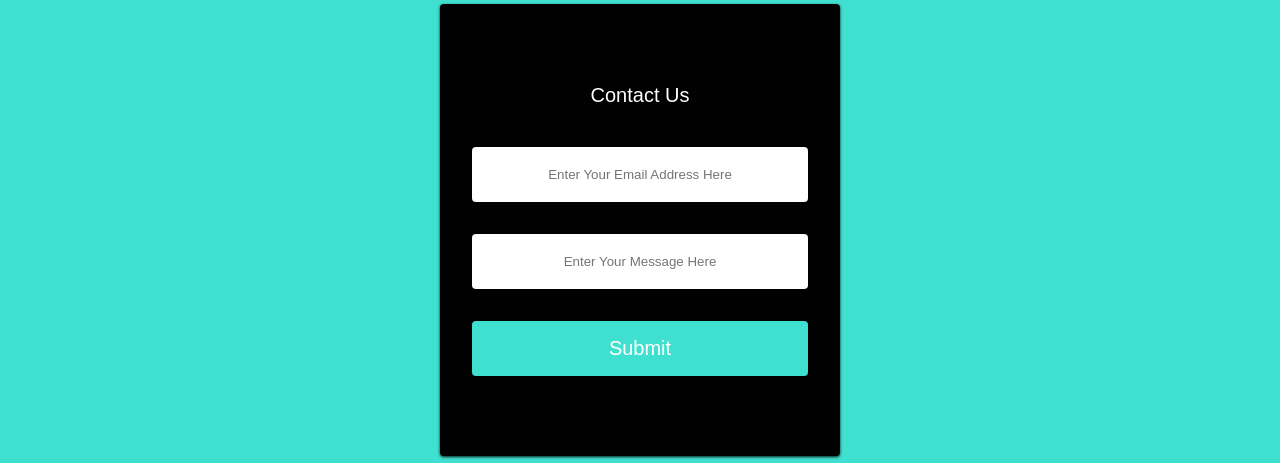
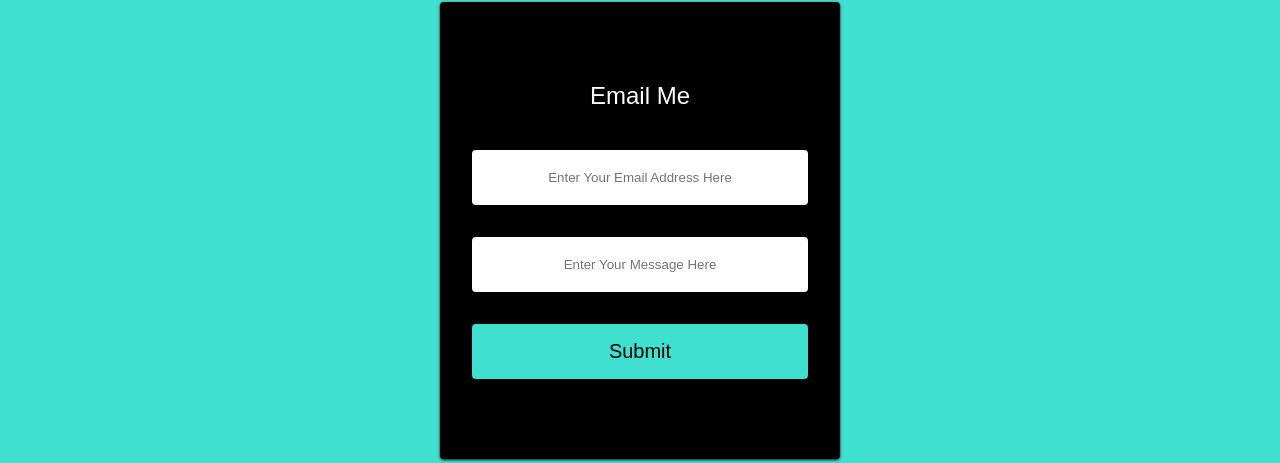
Before and after one commit to ctaar16/Chris-Portfolio, a React (Create React App) app: page /signin in a window 1280 px wide. Shown: the part 198-661 px from the top of the page. Built offline with nearby package versions, Linux system fonts and the light colour scheme; the HTML template or start-up script is replaced by a standard one.

Commit message:
updated button on email page corrected typo

```diff
--- a/src/components/Footer/index.js
+++ b/src/components/Footer/index.js
@@ -31,7 +31,7 @@ const Footer = () => {
         <FooterLinksContainer>
           <FooterLinksWrapper>
             <FooterLinkItems>
-              <FooterLinkTitle>Contact Me</FooterLinkTitle>
+              <FooterLinkTitle>Contact Info</FooterLinkTitle>
               <FooterLink to="/">(903) 521-0646</FooterLink>
               <FooterLink to="/">cthaar16@gmail.com</FooterLink>
               <FooterLink to="/">Denver, Colorado</FooterLink>
@@ -44,7 +44,7 @@ const Footer = () => {
             <SocialLogo to="/" onClick={toggleHome}>Chris Haar</SocialLogo>
             <WebsiteRights>
               Chris Haar © {new Date().getFullYear()}
-               " All Rights Reserved
+                All Rights Reserved
             </WebsiteRights>
             <SocialIcons>
               <SocialIconLink href="//www.linkedin.com/in/chris-haar/">
--- a/src/components/Signin/SigninElements.js
+++ b/src/components/Signin/SigninElements.js
@@ -51,7 +51,7 @@ export const Form = styled.form`
 export const Label = styled.h1`
   margin-bottom: 40px;
   color: #fff;
-  font-size: 20px;
+  font-size: 24px;
   font-weight: 400;
   text-align: center;
 `;
@@ -75,7 +75,7 @@ export const FormButton = styled.button`
   padding: 16px 0;
   border: none;
   border-radius: 4px;
-  color: #fff;
+  color: black;
   font-size: 20px;
   cursor: pointer;
 `;
--- a/src/components/Signin/index.js
+++ b/src/components/Signin/index.js
@@ -20,7 +20,7 @@ function ContactForm() {
       <FormWrap>
       <Form onSubmit={handleSubmit}>
       <Label htmlFor="email">
-        Contact Us
+        Email Me
       </Label>
       <FormInput
         id="email"
```
